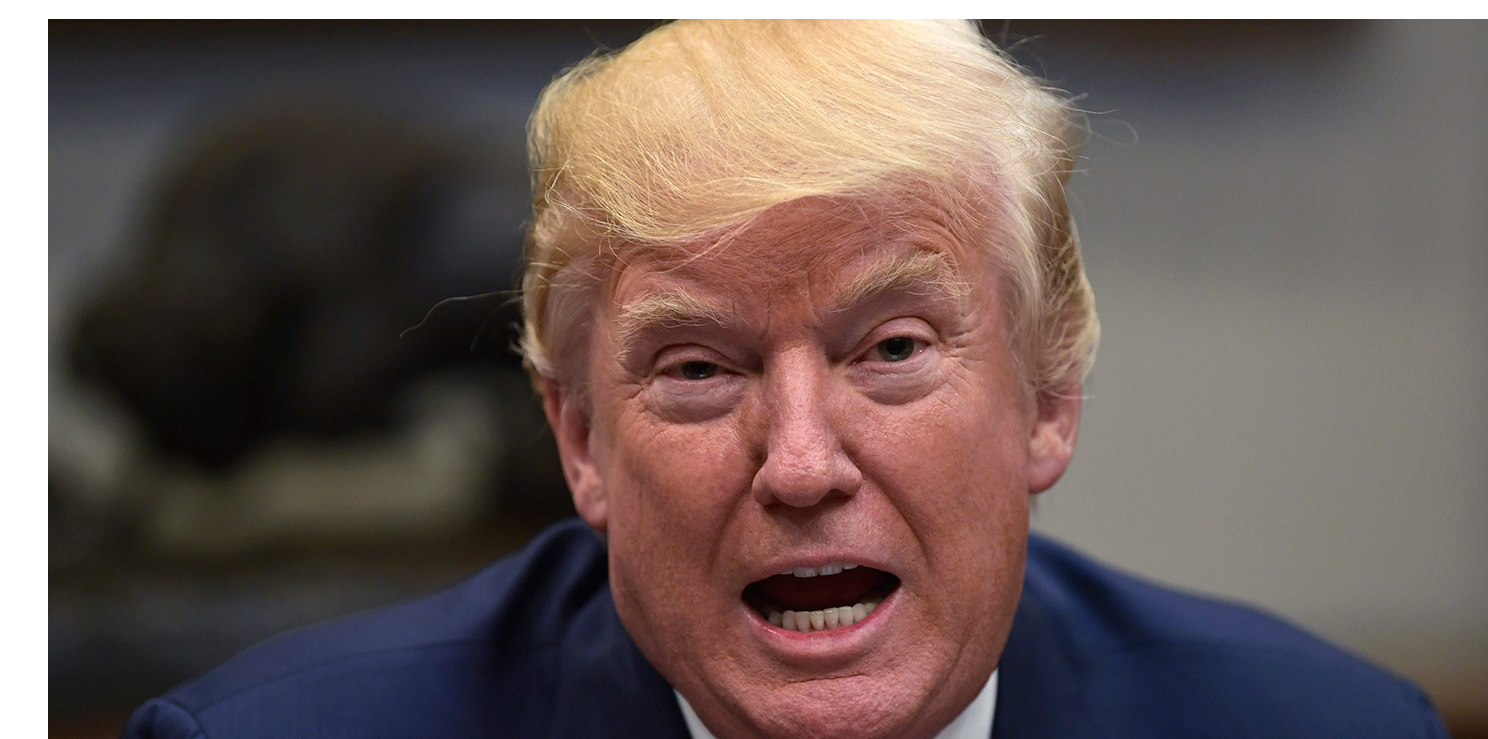
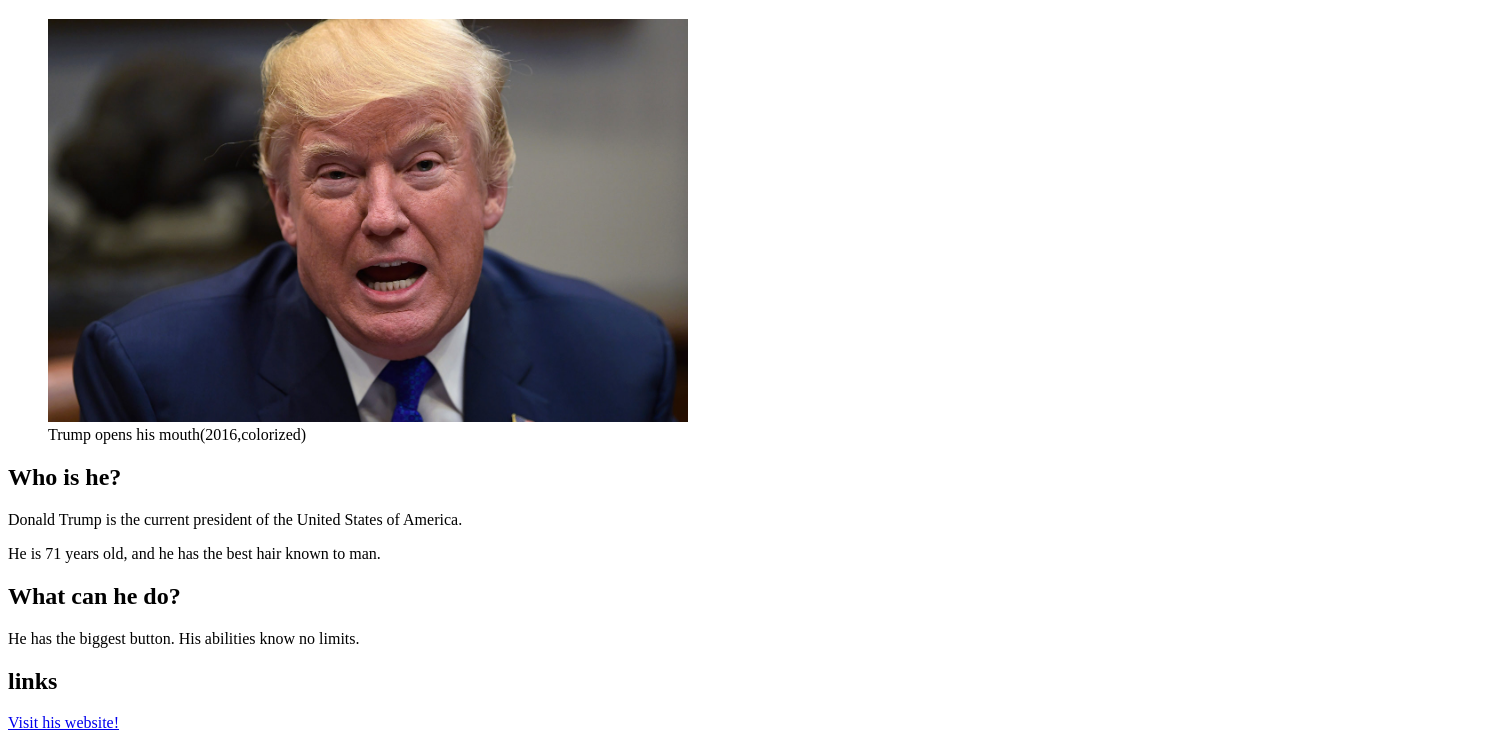
Before and after one commit to tastyvb/assignment_1, a plain HTML site: page index.html in a window 1280 px wide. Shown: the part 61-800 px from the top of the page, 1488 px wide, since content can reach past the window. Drawn offline with Linux system fonts and the light colour scheme.

Commit message:
image resize

```diff
--- a/index.html
+++ b/index.html
@@ -7,7 +7,7 @@
   <body>
     <p><h1>Welcome to the Trump Fanpage!</h1></p>
     <figure>
-      <img src="images/trumpopenmouth.jpg" alt="Photo of Trump speaking">
+      <img src="images/trumpopenmouth.jpg" alt="Photo of Trump speaking" width="640px">
       <figcaption>Trump opens his mouth(2016,colorized)</figcaption>
     </figure>
     <section>
```
